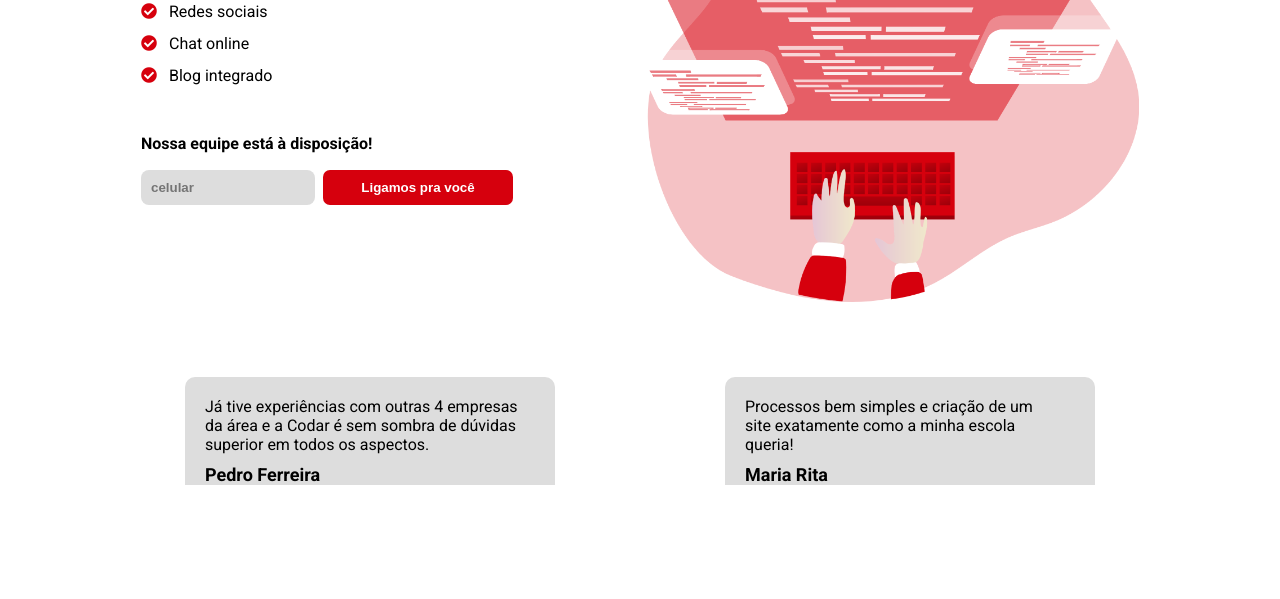
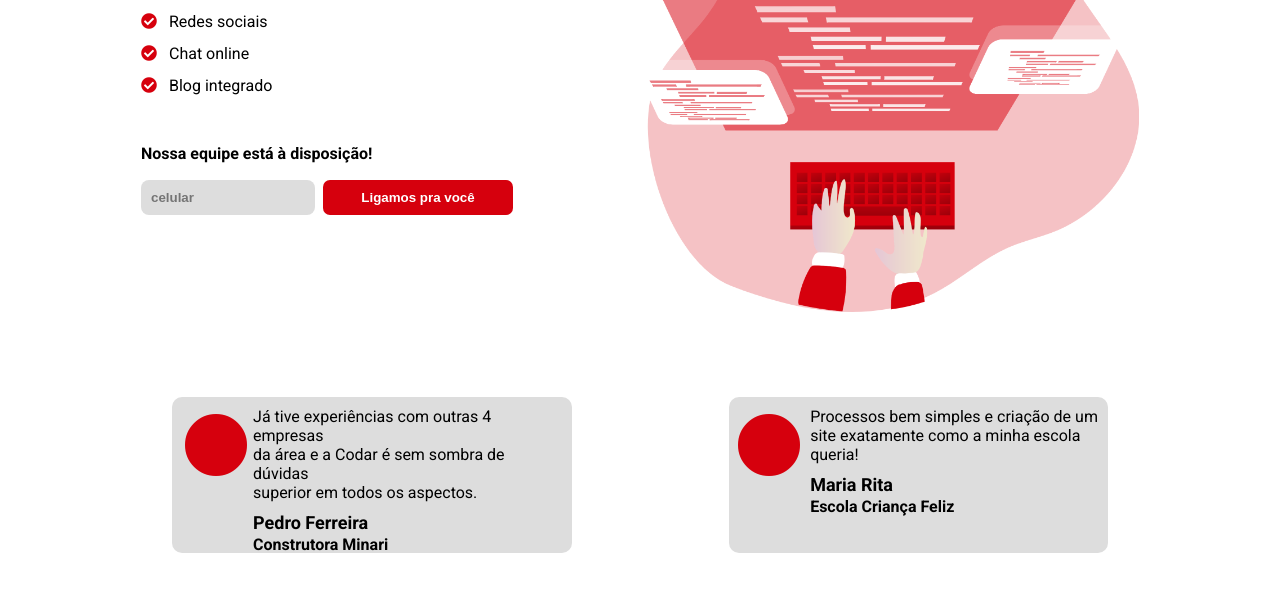
Before and after one commit to jhonatasv/projeto-coder, a plain HTML site: page index.html in a window 1280 px wide. Shown: the part 786-1385 px from the top of the page. Drawn offline with Linux system fonts and the light colour scheme.

Commit message:
correção bugs/criar icones

```diff
--- a/index.html
+++ b/index.html
@@ -71,20 +71,26 @@
         </section>
         <section class="text-comment">
             <div class="comentario">
-                <p>
+                <div>
+                    <i class="fas fa-circle fa-4x"></i>
+                </div>
+                <p class="descricao">
                     Já tive experiências com outras 4 empresas <br>
                     da área e a Codar é sem sombra de dúvidas <br>
                     superior em todos os aspectos.
                 </p>
-                <p class="paragrafo-comentario">Pedro Ferreira <br> <strong>Construtora Minari</strong></p>
+                <p class="paragrafo-comentario descricao">Pedro Ferreira <br> <strong>Construtora Minari</strong></p>
             </div>
             <div class="comentario">
-                <p>
+                <div>
+                    <i class="fas fa-circle fa-4x"></i>
+                </div>
+                <p class="descricao">
                     Processos bem simples e criação de um <br>
                     site exatamente como a minha escola <br>
                     queria!
                 </p>
-                <p class="paragrafo-comentario">Maria Rita <br> <strong>Escola Criança Feliz</strong></p>
+                <p class="paragrafo-comentario descricao">Maria Rita <br> <strong>Escola Criança Feliz</strong></p>
             </div>
         </section>
     </main>
--- a/style.css
+++ b/style.css
@@ -69,7 +69,7 @@ section {
     display: flex;
     align-items: center;
     justify-content: space-evenly;
-    margin: 25px auto 45px auto;
+    margin: 25px auto 55px auto;
     padding: 15px;
 }
 
@@ -173,12 +173,22 @@ input[type=number] {
 
 div.comentario {
     background-color: #ddd;
-    width: 370px;
-    height: 150px;
+    max-width: 400px;
+    height: 156px;
     border-radius: 10px;
-    padding: 20px;
+    padding: 10px;
+    position: relative;
 }
 
+.comentario > div {
+    position: absolute;
+    top: 10%;
+    right: 81%;
+}
+
+.descricao {
+    margin-left: 71px;
+}
 .paragrafo-comentario {
     padding-top: 10px;
     font-size: 18px;
@@ -283,7 +293,7 @@ a {
     }
 
     div.comentario {
-        max-width: 375px;
+        width: 400px;
         height: 150px;
     }
 
```
